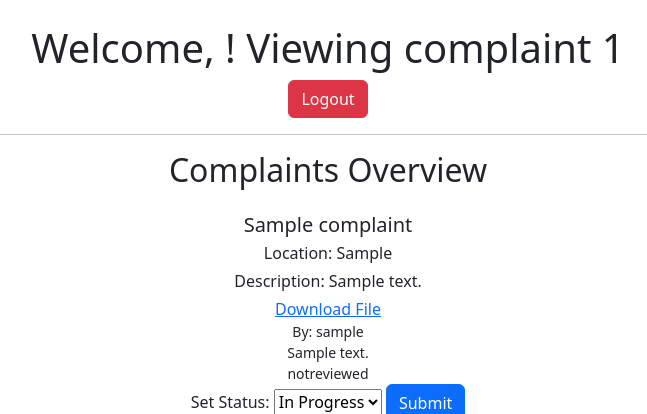
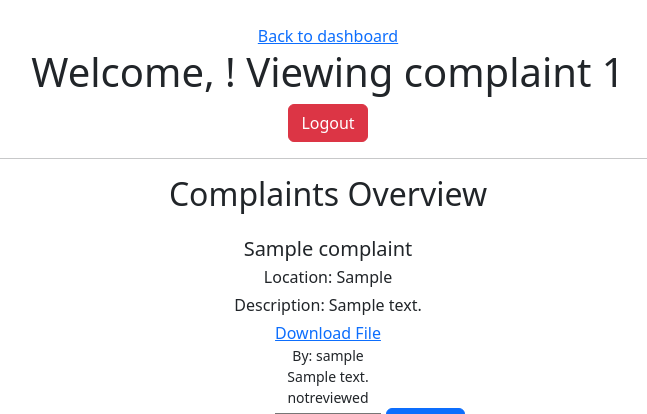
Before and after one commit to l1steven/HousingReports, a Django app: page /complaints/1/ in a window 1280 px wide. Shown: the top 414 px of the page, without its empty margins (312-959 px from the left). Run offline with Django 4.2, Linux system fonts and the light colour scheme; tables that the repository leaves empty hold one stand-in row (values such as "Sample post"); some libraries are stand-ins or nearby versions.

Commit message:
back to dashboard

```diff
--- a/loginApp/templates/loginApp/complaintviews.html
+++ b/loginApp/templates/loginApp/complaintviews.html
@@ -12,6 +12,9 @@
 </head>
 <body>
    <div class="container mt-4 text-center">
+    <a href="/">
+        Back to dashboard
+    </a>
        <h1>Welcome, {{ user.username }}! Viewing complaint {{ complaints.id }}</h1>
        <a href="{% url 'logout' %}" class="btn btn-danger">Logout</a>
        <hr>
@@ -64,6 +67,7 @@
                                <button type="submit" class="btn btn-primary">Submit</button>
                            </form>
                        {% endif %}
+
        </div>
    </div>
 </body>
```
